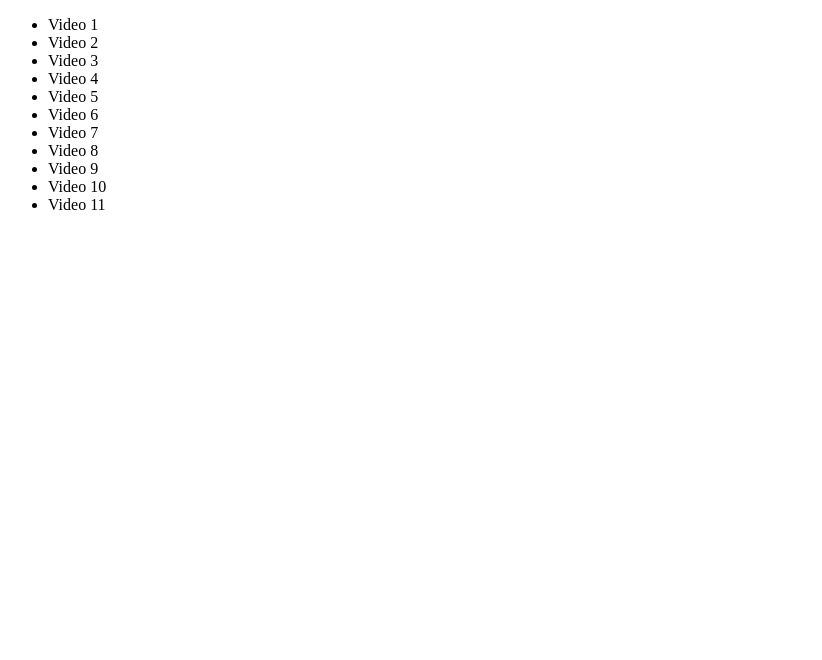
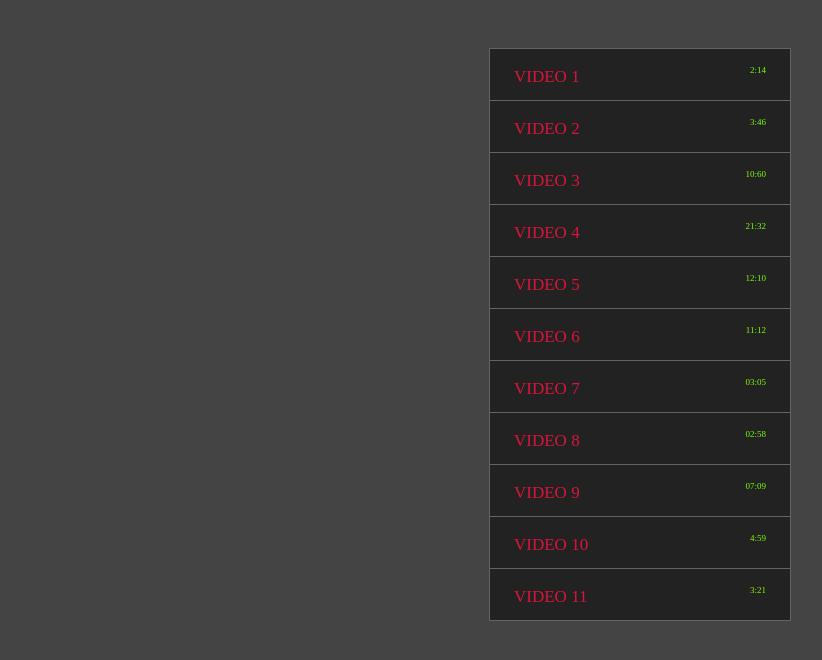
Before and after one commit to tony-eneh/js30-adding-up-time-with-reduce, a plain HTML site: page index.html in a window 1280 px wide. Shown: the whole page, without its empty margins (0-822 px from the left). Drawn offline with Linux system fonts and the light colour scheme.

Commit message:
style the UI

```diff
--- a/index.html
+++ b/index.html
@@ -6,21 +6,62 @@
     <meta name="viewport" content="width=device-width, initial-scale=1.0">
     <meta http-equiv="X-UA-Compatible" content="ie=edge">
     <title>Adding Up Time With Reduce</title>
+    <style>
+        body {
+            height: 100vh;
+            font-size: 1.5em;
+            margin: 0;
+            padding: 0;
+            background-color: #444444;
+            color: crimson;
+        }
+
+        .videos {
+            margin: 2em auto 2em auto;
+            width: 300px;
+            border: 1px solid rgb(100, 100, 100);
+            list-style: none;
+            padding: 0;
+        }
+
+        .video {
+            background-color: #222222;
+            border-bottom: 1px solid rgb(100, 100, 100);
+            padding: .5em 1em;
+            /* line-height: 1.5; */
+            font-variant-caps: all-small-caps;
+        }
+
+        .video:last-child {
+            border-bottom: none;
+        }
+
+        .video:hover {
+            background-color: #444444;
+        }
+
+        .video span {
+            color: chartreuse;
+            font-size: small;
+            text-align: right;
+            float: right;
+        }
+    </style>
 </head>
 
 <body>
     <ul class="videos">
-        <li class="video" data-time="2:14">Video 1 <span></span></li>
-        <li class="video" data-time="3:46">Video 2 <span></span></li>
-        <li class="video" data-time="10:60">Video 3 <span></span></li>
-        <li class="video" data-time="21:32">Video 4 <span></span></li>
-        <li class="video" data-time="12:10">Video 5 <span></span></li>
-        <li class="video" data-time="11:12">Video 6 <span></span></li>
-        <li class="video" data-time="03:05">Video 7 <span></span></li>
-        <li class="video" data-time="02:58">Video 8 <span></span></li>
-        <li class="video" data-time="07:09">Video 9 <span></span></li>
-        <li class="video" data-time="4:59">Video 10 <span></span></li>
-        <li class="video" data-time="3:21">Video 11 <span></span></li>
+        <li class="video" data-time="2:14">Video 1 <span>2:14</span></li>
+        <li class="video" data-time="3:46">Video 2 <span>3:46</span></li>
+        <li class="video" data-time="10:60">Video 3 <span>10:60</span></li>
+        <li class="video" data-time="21:32">Video 4 <span>21:32</span></li>
+        <li class="video" data-time="12:10">Video 5 <span>12:10</span></li>
+        <li class="video" data-time="11:12">Video 6 <span>11:12</span></li>
+        <li class="video" data-time="03:05">Video 7 <span>03:05</span></li>
+        <li class="video" data-time="02:58">Video 8 <span>02:58</span></li>
+        <li class="video" data-time="07:09">Video 9 <span>07:09</span></li>
+        <li class="video" data-time="4:59">Video 10 <span>4:59</span></li>
+        <li class="video" data-time="3:21">Video 11 <span>3:21</span></li>
     </ul>
 </body>
 
```
